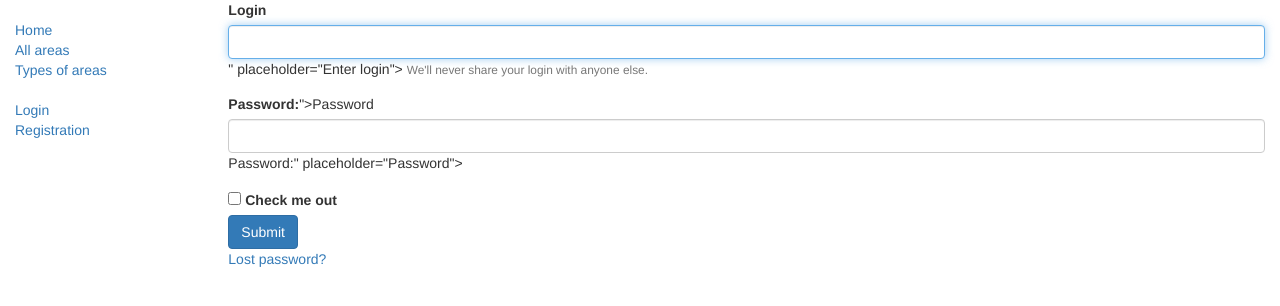
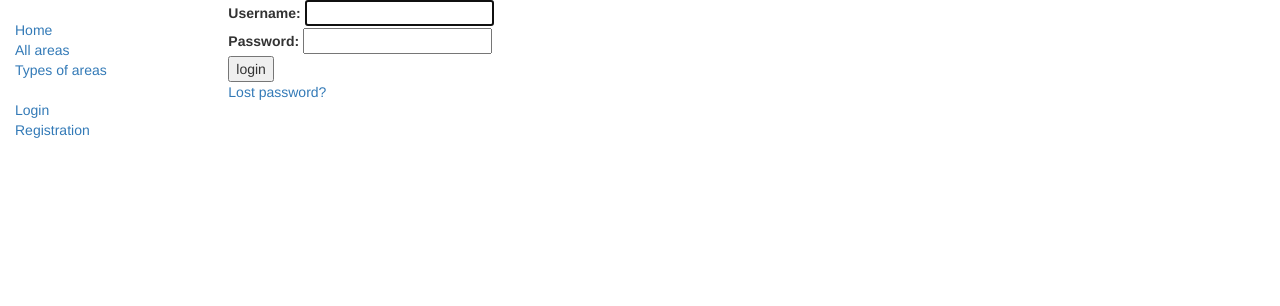
Before and after one commit to AlinAnt/rentalproperty, a Django app: page /accounts/login/ in a window 1280 px wide. Shown: the top 306 px of the page. Run offline with Django 3.2, Linux system fonts and the light colour scheme; some libraries are stand-ins or nearby versions.

Commit message:
third commit

```diff
--- a/rentalproperty/rentalproperty/templates/registration/login.html
+++ b/rentalproperty/rentalproperty/templates/registration/login.html
@@ -15,24 +15,22 @@
     {% endif %}
 {% endif %}
 
-    <form method="post" action="{% url 'login' %}">
-        {% csrf_token %}
+   <form method="post" action="{% url 'login' %}">
+    {% csrf_token %}
 
-      <div class="form-group">
-        <label for="inlineLogin" >Login</label>
-        <input type="text" class="form-control" id="inlineLogin" aria-describedby="{{form.username}}" placeholder="Enter login">
-        <small id="emailHelp" class="form-text text-muted">We'll never share your login with anyone else.</small>
-      </div>
-      <div class="form-group">
-        <label for="{{ form.password.label_tag }}">Password</label>
-        <input type="password" class="form-control" id="{{ form.password.label_tag }}" placeholder="Password">
-      </div>
-      <div class="form-check">
-        <input type="checkbox" class="form-check-input" id="exampleCheck1">
-        <label class="form-check-label" for="exampleCheck1">Check me out</label>
-      </div>
-      <button type="submit"  value="login" class="btn btn-primary">Submit</button>
-      <input type="hidden" name="next" value="{{ next }}"/>
+    <div>
+      <td>{{ form.username.label_tag }}</td>
+      <td>{{ form.username }}</td>
+    </div>
+    <div>
+      <td>{{ form.password.label_tag }}</td>
+      <td>{{ form.password }}</td>
+    </div>
+
+    <div>
+      <input type="submit" value="login" />
+      <input type="hidden" name="next" value="{{ next }}" />
+    </div>
     </form>
 
 {# Assumes you setup the password_reset view in your URLconf #}
```
Also changed, not shown: rentalproperty/rentalproperty/db.sqlite3.
